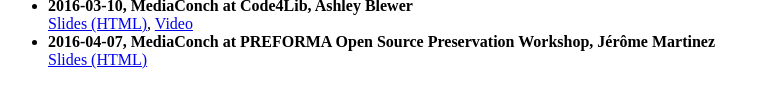
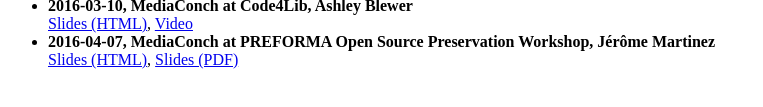
Before and after one commit to MediaArea/MediaArea-Events, a plain HTML site: page index.html in a window 1280 px wide. Shown: the part 343-450 px from the top of the page, without its empty margins (0-763 px from the left). Drawn offline with Linux system fonts and the light colour scheme.

Commit message:
2016-04-06_PREFORMA PDF

```diff
--- a/index.html
+++ b/index.html
@@ -42,7 +42,7 @@
         <a href="2016-03-10_Code4Lib">Slides (HTML)</a>, <a href="//youtu.be/pSlJr8L8dpA?t=53m2s> ">Video</a>
     </li>
     <li><strong>2016-04-07, MediaConch at PREFORMA Open Source Preservation Workshop, Jérôme Martinez</strong> <br/>
-        <a href="2016-04-06_PREFORMA">Slides (HTML)</a></a>
+        <a href="2016-04-06_PREFORMA">Slides (HTML)</a>, <a href="PDF/2016-04-06_PREFORMA.pdf">Slides (PDF)</a>
     </li>
   </ul>
 
```
Also changed, not shown: 1 other file.
